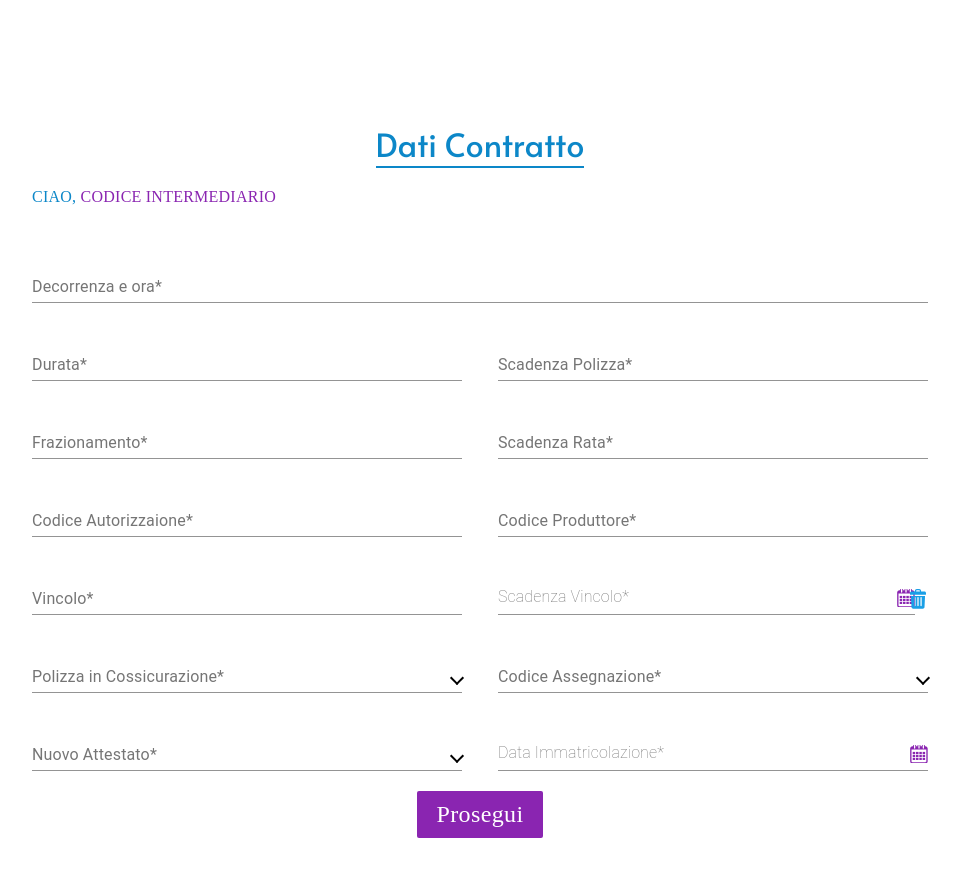
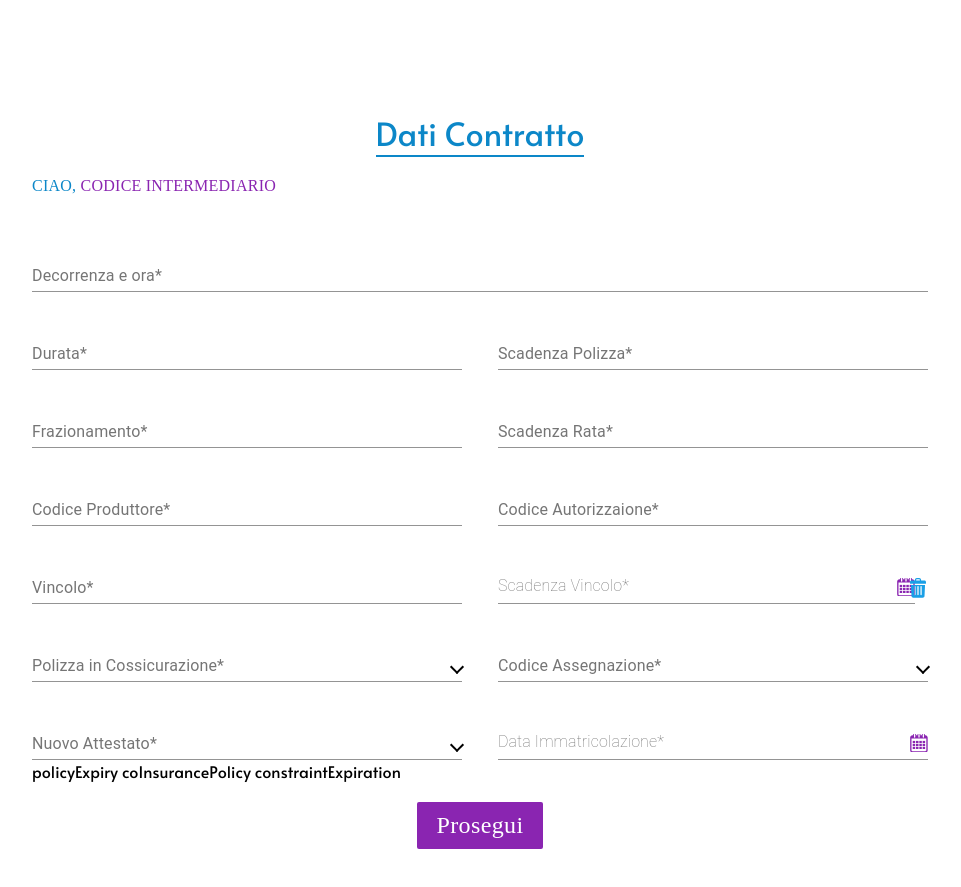
Before and after one commit to triloksainexternlabs/appfront-cloud, a React (Create React App) app: page / in a window 1280 px wide. Shown: the part 3920-4807 px from the top of the page, without its empty margins (160-1121 px from the left). Built offline with nearby package versions, Linux system fonts and the light colour scheme.

Commit message:
add formik in dati anagrafici page and dati contrato

```diff
--- a/src/App.js
+++ b/src/App.js
@@ -19,7 +19,7 @@ function App() {
   const [flag, setFlag] = useState(false);
   const [id, setId] = useState(1)
   const handleScroll = (value) => {
-    const hieght = window.innerHeigh;
+    // const hieght = window.innerHeigh;
     setId(value)
 
     window.scrollTo({
@@ -50,27 +50,38 @@ function App() {
   // }
   const formik = useFormik({
     initialValues: {
-      productName: "",
-      gaurantee: [],
-      cognomeName: "",
-      indirizzi: "",
-      citta: "",
-      cap: "",
-      codiceFiscale: "",
-      codiaceCliente: "",
-      provincia: "",
-      ddpdvCognomeName: "",
-      ddpdvIndirizzi: "",
-      ddpdvCitta: "",
-      ddpdvCodiceFiscale: "",
-      ddpdvCodiaceCliente: "",
-      ddpdvProvincia: ""
+      PersonalData:{
+        sureName:'',
+        city:'',
+        addresses:'',
+        postalCode:'',
+        fiscalCode:'',
+        customer:'',
+        district:'',
     },
-    onSubmit: values => {
-      console.log("form submitted")
+    contractData:{
+      duration:'',
+      effectiveDateTime:'',
+      policyExpiry:'',
+      splittingUp:'',
+      authorizationCode:'',
+      manufacturerCode:'',
+      constraintExpiration:'',
+      assignmentCode :'',
+      newCertificate:'',
+      registrationDate :'',
+      constraint:'',
+      coInsurancePolicy:''
+
+
     }
+
+    },
+    // onSubmit: values => {
+    //   console.log("form submitted")
+    // }
   })
-
+console.log(formik.values.PersonalData,'formik.values.PersonalData')
   return (
     <div className="app">
       <div className="app-logo">
@@ -88,7 +99,7 @@ function App() {
           </div>
           <div className="form-two">
             <div className="head-text-w-underline">Elenco Prodotti</div>
-            <ProductListcontainer handleScroll={handleScroll} />
+            <ProductListcontainer  handleScroll={handleScroll} />
           </div>
 
         </div>
@@ -100,7 +111,7 @@ function App() {
               <ContinueButton handleScroll={handleScroll} step={3} />
             </div>
             <div className="product-list-third DatiAnagrafici">
-              <DatiAnagrafici />
+              <DatiAnagrafici formik={formik} />
               <ContinueButton handleScroll={handleScroll} step={4} />
             </div>
             <div className="product-list-third questionario daticontratto">
@@ -108,7 +119,7 @@ function App() {
               <ContinueButton handleScroll={handleScroll} step={5} />
             </div>
             <div className="product-list-third daticontratto">
-              <DatiContrato />
+              <DatiContrato formik={formik}  />
               <ContinueButton handleScroll={handleScroll} step={6} />
             </div>
             <div className="product-list-third Attestato">
--- a/src/components/continueButton/index.jsx
+++ b/src/components/continueButton/index.jsx
@@ -1,6 +1,6 @@
 const ContinueButton = (props) => {
     return (
-        <button className="btn" onClick={()=>props.handleScroll(props.step)} >Prosegui</button>
+        <button  className="btn" onClick={()=>props.handleScroll(props.step)} >Prosegui</button>
      );
 }
 
--- a/src/components/input/input.jsx
+++ b/src/components/input/input.jsx
@@ -11,7 +11,8 @@ const useStyles = makeStyles((theme) => ({
   }));
 
 const Input = props => {
-    let {inputTextLable, inputTextId, inputTextName,onChange} = props;
+    let {inputTextLable, inputTextId, inputTextName,onChange,value} = props;
+    console.log(value,'valuevaluevalue')
     const classes = useStyles();
     return (
         <div>
@@ -22,6 +23,7 @@ const Input = props => {
                 name={inputTextName}
                 className={classes.textField}
                 variant="outlined"
+                value={value}
             />
         </div>
     )
--- a/src/pages/datiAnagrafici/datiAnagrafici.jsx
+++ b/src/pages/datiAnagrafici/datiAnagrafici.jsx
@@ -2,22 +2,24 @@ import React from 'react';
 import Input from "../../components/input/input";
 import '../../scss/datiAnagrafici.scss'
 const DatiAnagrafici = props => {
+    let {formik}=props.formik;
+    console.log(props.formik.values.PersonalData,'props.formik.values')
     return (
         <div className="dati-anagrafici-container">
             <div className="dati-anagrafici-text">Dati Anagrafici</div>
             <div className="dati-anagrafici-form-container">
-                    <div className="datidelcontraente-form">
+                    <form  className="datidelcontraente-form">
                         <span>DATI DEL CONTRAENTE</span>
                         <div>
-                            <Input onChange={props.onChange} inputTextId="surnameName" inputTextName="surnameName" inputTextLable="Cognome Name*"/>
-                            <Input onChange={props.onChange} inputTextId="addresses" inputTextName="addresses" inputTextLable="Indirizzi*"/>
-                            <Input onChange={props.onChange} inputTextId="city" inputTextName="city" inputTextLable="Citta*"/>
-                            <Input onChange={props.onChange} inputTextId="postalCode" inputTextName="postalCode" inputTextLable="Cap*"/>
-                            <Input onChange={props.onChange} inputTextId="fiscalCode" inputTextName="fiscalCode" inputTextLable="Codice Fiscale*"/>
-                            <Input onChange={props.onChange} inputTextId="customer" inputTextName="customer" inputTextLable="Codiace Cliente*"/>
-                            <Input onChange={props.onChange} inputTextId="district" inputTextName="district" inputTextLable="Provincia*"/>
+                            <Input value={props.formik.values.PersonalData.sureName} onChange={props.formik.handleChange} inputTextId="PersonalData.sureName" inputTextName="PersonalData.sureName" inputTextLable="Cognome Name*"/>
+                            <Input value={props.formik.values.PersonalData.addresses} onChange={props.formik.handleChange}  inputTextId="PersonalData.addresses" inputTextName="PersonalData.addresses" inputTextLable="Indirizzi*"/>
+                            <Input value={props.formik.values.PersonalData.city} onChange={props.formik.handleChange}  inputTextId="PersonalData.city" inputTextName="PersonalData.city" inputTextLable="Citta*"/>
+                            <Input value={props.formik.values.PersonalData.postalCode} onChange={props.formik.handleChange}  inputTextId="PersonalData.postalCode" inputTextName="PersonalData.postalCode" inputTextLable="Cap*"/>
+                            <Input value={props.formik.values.PersonalData.fiscalCode} onChange={props.formik.handleChange}  inputTextId="PersonalData.fiscalCode" inputTextName="PersonalData.fiscalCode" inputTextLable="Codice Fiscale*"/>
+                            <Input value={props.formik.values.PersonalData.customer} onChange={props.formik.handleChange}  inputTextId="PersonalData.customer" inputTextName="PersonalData.customer" inputTextLable="Codiace Cliente*"/>
+                            <Input value={props.formik.values.PersonalData.district} onChange={props.formik.handleChange}  inputTextId="PersonalData.district" inputTextName="PersonalData.district" inputTextLable="Provincia*"/>
                         </div>
-                    </div>
+                    </form>
                     <div className="form-line-dot" style={{display:'flex',flexDirection: 'column', alignItems: 'center', marginTop: 38, marginLeft: 109, marginRight: 109}}>
                         <div className="form-dot" style={{borderRadius: '50%',border: '5px solid', color: '#0C87C8'}}></div>
                         <div className="form-border"></div>
--- a/src/pages/datiContratto/datiContratto.jsx
+++ b/src/pages/datiContratto/datiContratto.jsx
@@ -6,29 +6,31 @@ import DateField from '../../components/dateField/dateField';
 import SelectField from '../../components/select/select';
 
 const DatiContratto = props => {
-    let {DataImmatricolazione, ScadenzaVincolo,value1,value2} =props
+    let {DataImmatricolazione, ScadenzaVincolo,value1,value2,formik} =props;
+
     return (
         <div className='daticontratto-container'>
             <h1>Dati Contratto</h1>
             <p>codice intermediario</p>
             <div className='form-container'>
-                <Input id="Decorrenza" label="Decorrenza e ora*" />
-                <Input label="Durata*" />
-                <Input label="Scadenza Polizza*" />
-                <Input label="Frazionamento*" />
-                <Input label="Scadenza Rata*" />
-                <Input label="Codice Autorizzaione*" />
-                <Input label="Codice Produttore*" />
-                <Input label="Vincolo*" />
-                <DateField label="Scadenza Vincolo*" onChange={ScadenzaVincolo} value={value1} />
-                <SelectField name="Polizza in Cossicurazione*" />
-                <SelectField name="Codice Assegnazione*" />
-                <SelectField name="Nuovo Attestato*" />
-                <DateField label="Data Immatricolazione*" styles={true} onChange={DataImmatricolazione} value={value2} />
+                <Input value={props.formik.values.contractData.effectiveDateTime} onChange={props.formik.handleChange} inputTextId="contractData.duration" inputTextName="contractData.duration"  id="Decorrenza" label="Decorrenza e ora*" />
+                <Input value={props.formik.values.contractData.duration} onChange={props.formik.handleChange} inputTextId="contractData.duration" inputTextName="contractData.duration"  label="Durata*" />
+                <Input value={props.formik.values.contractData.splittingUp} onChange={props.formik.handleChange} inputTextId="contractData.duration" inputTextName="contractData.duration"  label="Scadenza Polizza*" />
+                <Input value={props.formik.values.contractData.authorizationCode} onChange={props.formik.handleChange} inputTextId="contractData.duration" inputTextName="contractData.duration"  label="Frazionamento*" />
+                <Input value={props.formik.values.contractData.constraint} onChange={props.formik.handleChange} inputTextId="contractData.duration" inputTextName="contractData.duration"  label="Scadenza Rata*" />
+                <Input value={props.formik.values.contractData.coInsurancePolicy} onChange={props.formik.handleChange} inputTextId="contractData.duration" inputTextName="contractData.duration"  label="Codice Produttore*" />
+                <Input value={props.formik.values.contractData.manufacturerCode} onChange={props.formik.handleChange} inputTextId="contractData.duration" inputTextName="contractData.duration"  label="Codice Autorizzaione*" />
+                <Input value={props.formik.values.contractData.assignmentCode} onChange={props.formik.handleChange} inputTextId="contractData.duration" inputTextName="contractData.duration"  label="Vincolo*" />
+                <DateField value={props.formik.values.contractData.newCertificate} onChange={props.formik.handleChange} inputTextId="contractData.duration" inputTextName="contractData.duration"  label="Scadenza Vincolo*" onChange={ScadenzaVincolo} value={value1} />
+                <SelectField value={props.formik.values.contractData.registrationDate} onChange={props.formik.handleChange} inputTextId="contractData.duration" inputTextName="contractData.duration"  name="Polizza in Cossicurazione*" />
+                <SelectField value={props.formik.values.contractData.duration} onChange={props.formik.handleChange} inputTextId="contractData.duration" inputTextName="contractData.duration"  name="Codice Assegnazione*" />
+                <SelectField value={props.formik.values.contractData.duration} onChange={props.formik.handleChange} inputTextId="contractData.duration" inputTextName="contractData.duration"  name="Nuovo Attestato*" />
+                <DateField value={props.formik.values.contractData.duration} onChange={props.formik.handleChange} inputTextId="contractData.duration" inputTextName="contractData.duration"  label="Data Immatricolazione*" styles={true} onChange={DataImmatricolazione} value={value2} />
 
             </div>
-
-
+            policyExpiry
+            coInsurancePolicy
+            constraintExpiration
         </div>
     )
 }
--- a/src/pages/datiContratto/datiContrattoContainer.jsx
+++ b/src/pages/datiContratto/datiContrattoContainer.jsx
@@ -14,7 +14,7 @@ const DatiContrattoContainer = props => {
      }
      console.log(value1)
     return (
-            <DatiContratto DataImmatricolazione={DataImmatricolazione} ScadenzaVincolo={ScadenzaVincolo} value2={value2} value1={value1}/>
+            <DatiContratto formik={props.formik}  DataImmatricolazione={DataImmatricolazione} ScadenzaVincolo={ScadenzaVincolo} value2={value2} value1={value1}/>
     )
 }
 
```
Also changed, not shown: src/pages/datiAnagrafici/datiAnagraficiContainer.jsx (+28 -24 lines).
